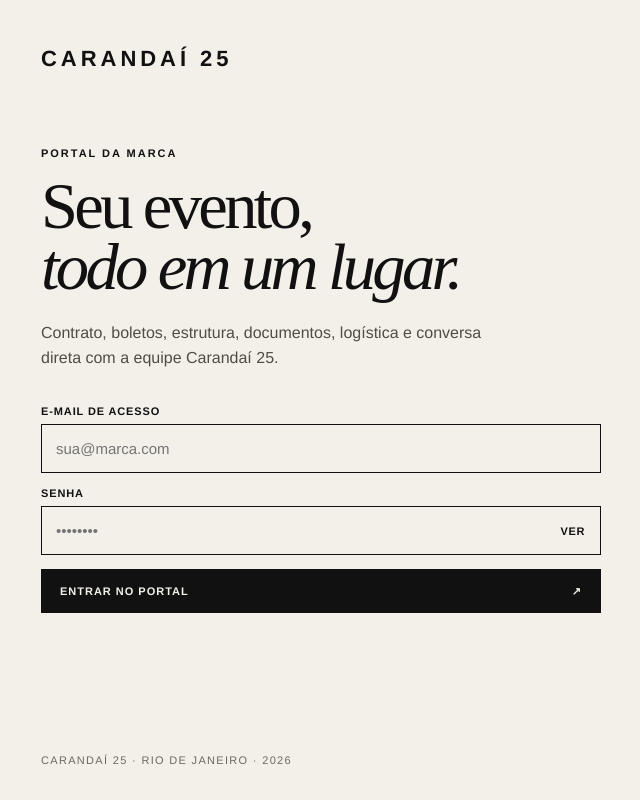
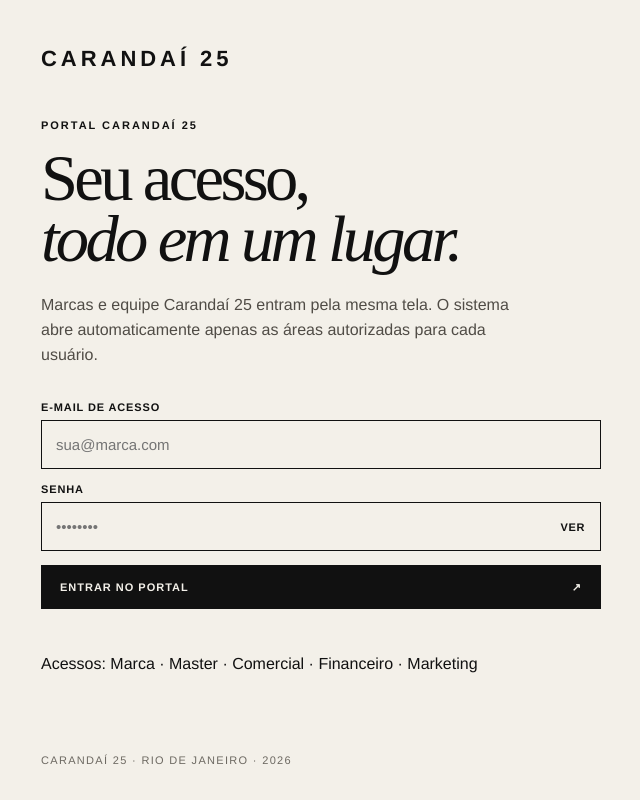
Before and after one commit to carandai25financeiro/carandai25-portal, a website: page public/index.html in a window 1280 px wide. Shown: the whole page, without its empty margins (283-923 px from the left). Drawn offline with Linux system fonts and the light colour scheme; no server answers.

Commit message:
ui: adaptar entrada principal para todos os perfis

```diff
--- a/public/index.html
+++ b/public/index.html
@@ -6,8 +6,8 @@
   <meta name="theme-color" content="#111111" />
   <meta name="apple-mobile-web-app-capable" content="yes" />
   <meta name="apple-mobile-web-app-status-bar-style" content="black-translucent" />
-  <title>Carandaí 25 | Portal da Marca</title>
-  <meta name="description" content="Portal operacional das marcas expositoras Carandaí 25." />
+  <title>Carandaí 25 | Portal</title>
+  <meta name="description" content="Portal Carandaí 25 para marcas e equipe interna." />
   <link rel="manifest" href="/manifest.json" />
   <link rel="stylesheet" href="/styles.css" />
 </head>
@@ -20,15 +20,15 @@
       <div class="auth-panel">
         <div class="wordmark">CARANDAÍ 25</div>
         <div class="auth-copy">
-          <span class="kicker">PORTAL DA MARCA</span>
-          <h1>Seu evento,<br><em>todo em um lugar.</em></h1>
-          <p>Contrato, boletos, estrutura, documentos, logística e conversa direta com a equipe Carandaí 25.</p>
+          <span class="kicker">PORTAL CARANDAÍ 25</span>
+          <h1>Seu acesso,<br><em>todo em um lugar.</em></h1>
+          <p>Marcas e equipe Carandaí 25 entram pela mesma tela. O sistema abre automaticamente apenas as áreas autorizadas para cada usuário.</p>
         </div>
         <form id="loginForm" class="login-form">
           <label>E-mail de acesso<input type="email" id="loginEmail" autocomplete="username" required placeholder="sua@marca.com" /></label>
           <label>Senha<div class="password-wrap"><input type="password" id="loginPassword" autocomplete="current-password" required placeholder="••••••••" /><button type="button" class="password-toggle" data-password-toggle="loginPassword" aria-label="Mostrar senha">Ver</button></div></label>
           <button class="btn btn-dark btn-wide" type="submit">Entrar no portal <span>↗</span></button>
-          <div class="form-message" id="loginMessage"></div>
+          <div class="form-message" id="loginMessage"></div><div class="login-access-note">Acessos: Marca · Master · Comercial · Financeiro · Marketing</div>
         </form>
         <div class="auth-foot">Carandaí 25 · Rio de Janeiro · 2026</div>
       </div>
```
